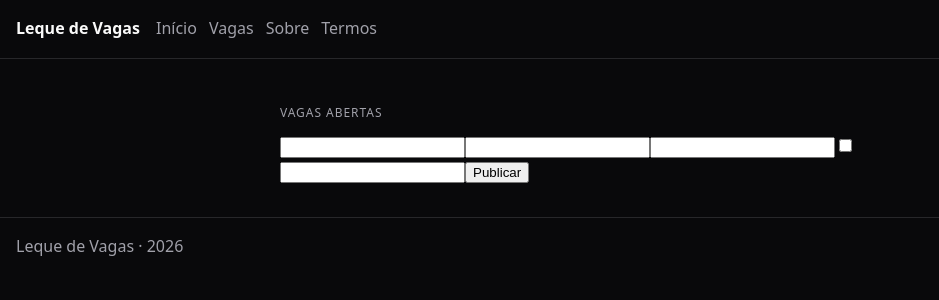
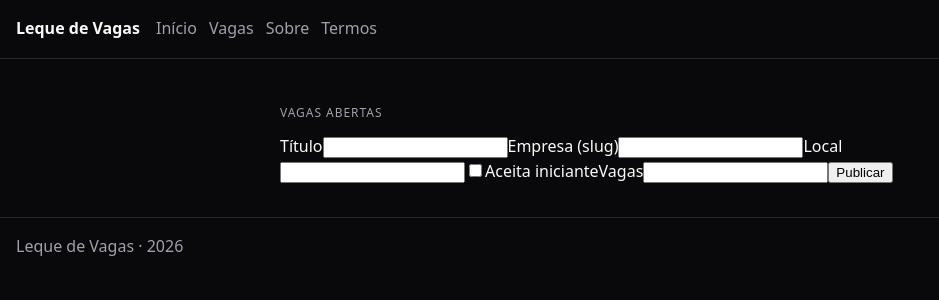
Before and after one commit to mateusrfc2025/lequedevagas-web, a Next.js app: page /vagas/nova in a window 1280 px wide. Shown: the top 300 px of the page, without its empty margins (0-939 px from the left). Built offline with nearby package versions, Linux system fonts and the light colour scheme.

Commit message:
adicionando label para os inputs de criar vaga

```diff
--- a/app/vagas/nova/page.tsx
+++ b/app/vagas/nova/page.tsx
@@ -1,14 +1,34 @@
 import { criarVaga } from "./acoes";
 
 export default function NovaVaga() {
-    return (
-        <form action={criarVaga}>
+  return (
+    <form action={criarVaga}>
+      <label>
+        Título
         <input name="titulo" />
+      </label>
+
+      <label>
+        Empresa (slug)
         <input name="empresaSlug" />
+      </label>
+
+      <label>
+        Local
         <input name="local" />
-        <input name="aceitaIniciante" type="checkbox" />
-        <input name="vagas" type="number" />
-        <button>Publicar</button>
-      </form>
-    );
+      </label>
+
+      <label>
+        <input type="checkbox" name="aceitaIniciante" />
+        Aceita iniciante
+      </label>
+
+      <label>
+        Vagas
+        <input type="number" name="vagas" />
+      </label>
+
+      <button>Publicar</button>
+    </form>
+  );
 }
```
